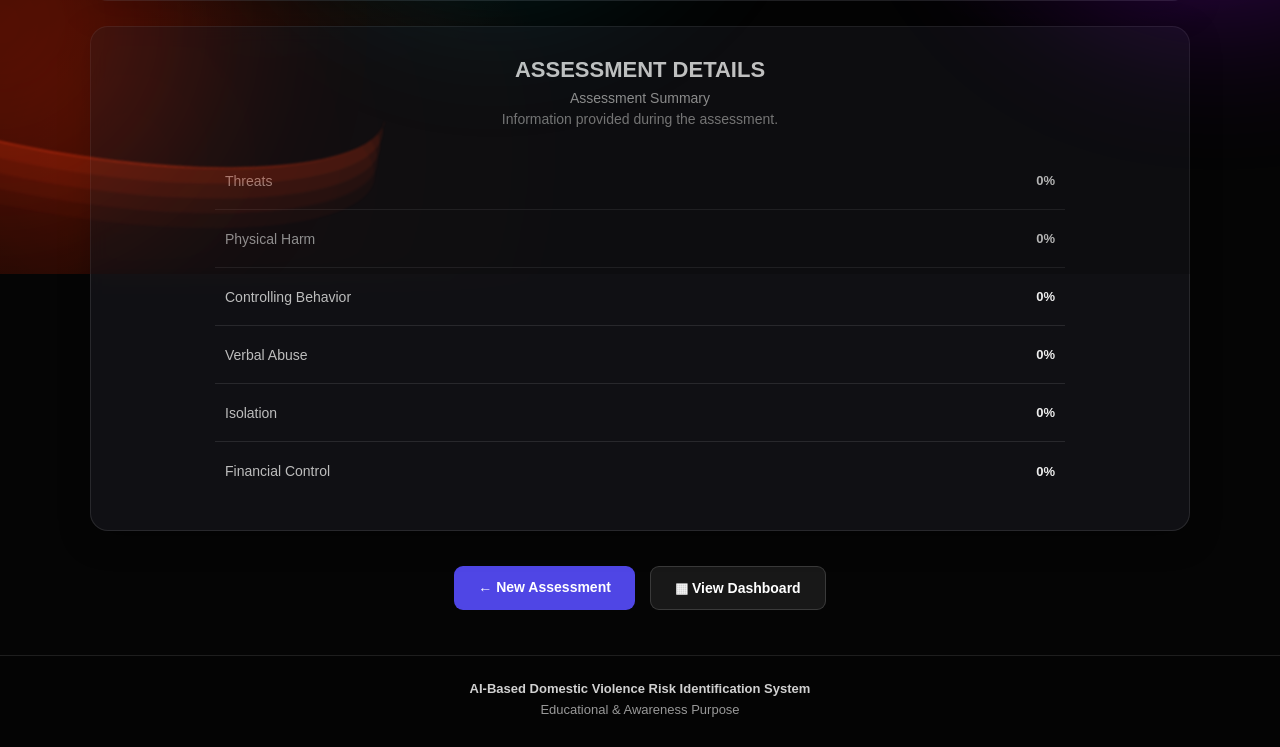
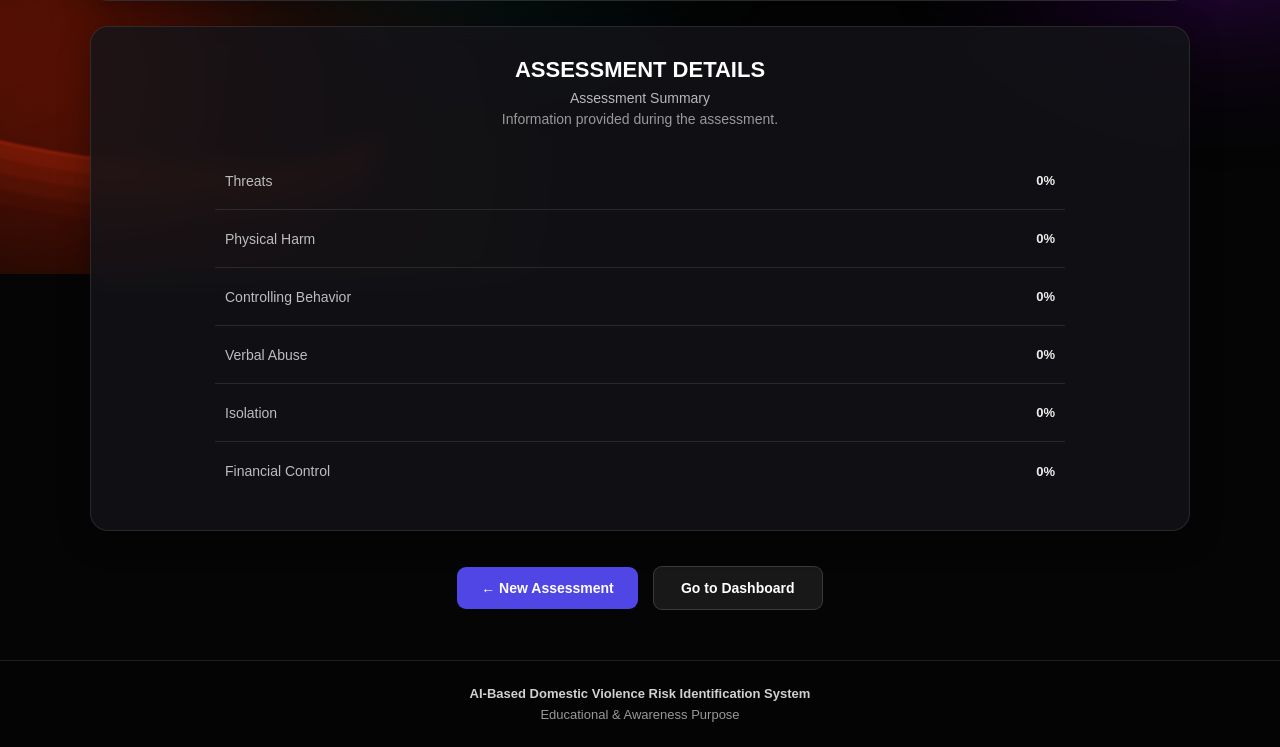
Before and after one commit to MohdShahnawaz845/AI-Domestic-Violence-Risk-System, a Flask app: template templates/result.html in a window 1280 px wide. Shown: the part 526-1273 px from the top of the page. Before the commit the page ends 1243 px from the top, so only its background shows below. Run offline with Flask 3, Linux system fonts and the light colour scheme; the template is opened without the code that fills it, so the values that code supplies are empty; parts of the project's set-up code (start-up, migrations or seed data) failed here and were passed over.

Commit message:
Fix result page dashboard button

```diff
--- a/templates/result.html
+++ b/templates/result.html
@@ -32,6 +32,8 @@
             width: 90%;
             max-width: 1100px;
             margin: 45px auto;
+            position: relative;
+            z-index: 10;
         }
 
 
@@ -241,56 +243,78 @@
         }
 
 
-        /* BUTTONS */
+        /* =====================================================
+           BUTTONS - FIXED
+        ===================================================== */
 
         .action-buttons {
-            display: flex;
+            display: flex !important;
+            justify-content: center !important;
+            align-items: center !important;
+            gap: 15px !important;
 
-            justify-content: center;
+            width: 100% !important;
 
-            gap: 15px;
+            margin: 35px 0 50px 0 !important;
 
-            margin: 35px 0;
+            position: relative !important;
+            z-index: 100 !important;
+
+            visibility: visible !important;
+            opacity: 1 !important;
         }
 
 
-        .btn {
-            padding: 13px 24px;
+        .action-buttons .btn {
+            display: inline-flex !important;
 
-            border-radius: 9px;
+            align-items: center !important;
+            justify-content: center !important;
 
-            text-decoration: none;
+            min-width: 170px !important;
 
-            font-size: 14px;
+            padding: 13px 24px !important;
 
-            font-weight: 600;
+            border-radius: 9px !important;
+
+            text-decoration: none !important;
+
+            font-size: 14px !important;
+
+            font-weight: 600 !important;
 
             transition: 0.2s;
+
+            visibility: visible !important;
+            opacity: 1 !important;
+
+            position: relative !important;
+            z-index: 101 !important;
         }
 
 
         .btn-primary {
-            background: #4f46e5;
-            color: #ffffff;
+            background: #4f46e5 !important;
+            color: #ffffff !important;
         }
 
 
         .btn-primary:hover {
-            background: #4338ca;
+            background: #4338ca !important;
         }
 
 
         .btn-secondary {
-            background: rgba(255, 255, 255, 0.08);
+            background: rgba(255, 255, 255, 0.08) !important;
 
-            color: #ffffff;
+            color: #ffffff !important;
 
-            border: 1px solid rgba(255, 255, 255, 0.15);
+            border: 1px solid rgba(255, 255, 255, 0.15) !important;
         }
 
 
         .btn-secondary:hover {
-            background: rgba(255, 255, 255, 0.14);
+            background: rgba(255, 255, 255, 0.14) !important;
         }
 
 
@@ -308,6 +332,9 @@
             border-top: 1px solid rgba(255, 255, 255, 0.10);
 
             background: rgba(5, 5, 5, 0.65);
+
+            position: relative;
+            z-index: 10;
         }
 
 
@@ -320,7 +347,9 @@
         }
 
 
-        /* MOBILE */
+        /* =====================================================
+           MOBILE
+        ===================================================== */
 
         @media (max-width: 768px) {
 
@@ -364,13 +393,25 @@
             }
 
 
+            /* MOBILE BUTTONS */
+
             .action-buttons {
-                flex-direction: column;
+                flex-direction: column !important;
+
+                gap: 12px !important;
+
+                margin-top: 30px !important;
+
+                margin-bottom: 45px !important;
             }
 
 
-            .btn {
-                text-align: center;
+            .action-buttons .btn {
+                width: 100% !important;
+
+                min-width: 0 !important;
+
+                text-align: center !important;
             }
 
         }
@@ -713,7 +754,6 @@
 
         <div class="action-buttons">
 
-
             <a href="/assessment"
                class="btn btn-primary">
 
@@ -725,10 +765,9 @@
             <a href="/dashboard"
                class="btn btn-secondary">
 
-                ▦ View Dashboard
+                Go to Dashboard
 
             </a>
-
 
         </div>
 
@@ -741,7 +780,6 @@
     ========================== -->
 
     <footer class="result-footer">
-
 
         <div class="footer-title">
 
@@ -756,7 +794,6 @@
 
         </div>
 
-
     </footer>
 
 
```
